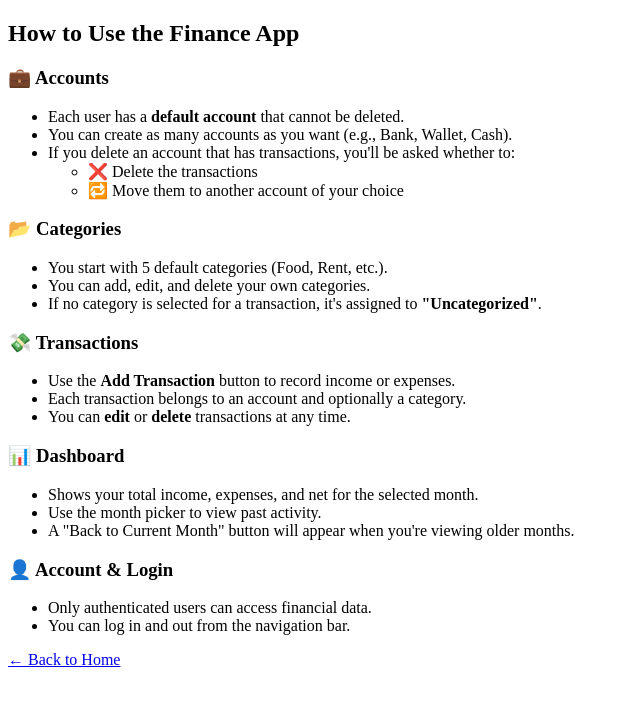
After one commit to eddipa/pft, a Django app: page /help/ in a window 1280 px wide. The commit adds this page. Shown: the top 706 px of the page, without its empty margins (0-640 px from the left). Run offline with Django 5.2, Linux system fonts and the light colour scheme.

Commit message:
finance: account deletion altered help page added

```diff
--- a/pft/urls.py
+++ b/pft/urls.py
@@ -23,4 +23,5 @@ urlpatterns = [
     path('accounts/', include('accounts.urls')),
     path('finance/', include('finance.urls')),
     path("", TemplateView.as_view(template_name="home.html"), name="home"),
+    path("help/", TemplateView.as_view(template_name="help.html"), name="help_page"),
 ]
--- a/templates/base.html
+++ b/templates/base.html
@@ -9,6 +9,13 @@
 
 <body>
   <main>
+    {% if messages %}
+      <ul class="messages">
+        {% for message in messages %}
+          <li class="{{ message.tags }}">{{ message }}</li>
+        {% endfor %}
+      </ul>
+    {% endif %}
     {% block content %}
     {% endblock %}
   </main>
--- /dev/null
+++ b/templates/help.html
@@ -0,0 +1,48 @@
+{% extends 'base.html' %}
+{% block content %}
+<h2>How to Use the Finance App</h2>
+
+<h3>💼 Accounts</h3>
+<ul>
+  <li>Each user has a <strong>default account</strong> that cannot be deleted.</li>
+  <li>You can create as many accounts as you want (e.g., Bank, Wallet, Cash).</li>
+  <li>If you delete an account that has transactions, you'll be asked whether to:
+    <ul>
+      <li>❌ Delete the transactions</li>
+      <li>🔁 Move them to another account of your choice</li>
+    </ul>
+  </li>
+</ul>
+
+<h3>📂 Categories</h3>
+<ul>
+  <li>You start with 5 default categories (Food, Rent, etc.).</li>
+  <li>You can add, edit, and delete your own categories.</li>
+  <li>If no category is selected for a transaction, it's assigned to <strong>"Uncategorized"</strong>.</li>
+</ul>
+
+<h3>💸 Transactions</h3>
+<ul>
+  <li>Use the <strong>Add Transaction</strong> button to record income or expenses.</li>
+  <li>Each transaction belongs to an account and optionally a category.</li>
+  <li>You can <strong>edit</strong> or <strong>delete</strong> transactions at any time.</li>
+</ul>
+
+<h3>📊 Dashboard</h3>
+<ul>
+  <li>Shows your total income, expenses, and net for the selected month.</li>
+  <li>Use the month picker to view past activity.</li>
+  <li>A "Back to Current Month" button will appear when you're viewing older months.</li>
+</ul>
+
+<h3>👤 Account & Login</h3>
+<ul>
+  <li>Only authenticated users can access financial data.</li>
+  <li>You can log in and out from the navigation bar.</li>
+</ul>
+{% if user.is_authenticated %}
+<a href="{% url 'finance:dashboard' %}">← Back to Dashboard</a>
+{% else %}
+<a href="{% url 'home' %}">← Back to Home</a>
+{% endif %}
+{% endblock %}
```
Also changed, not shown: finance/accounts_views.py (+24 -1 lines), finance/signals.py (+11 -0 lines), finance/templates/finance/accounts/account_confirm_delete.html (+24 -7 lines), finance/migrations/0004_transactionaccount_is_default_and_more.py (added).
